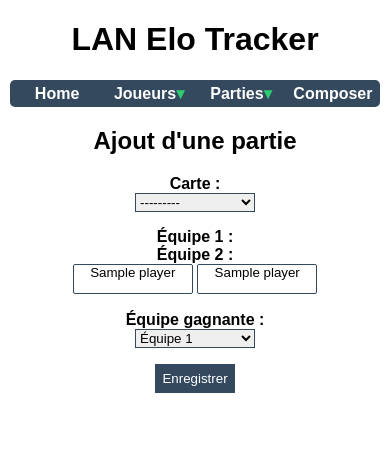
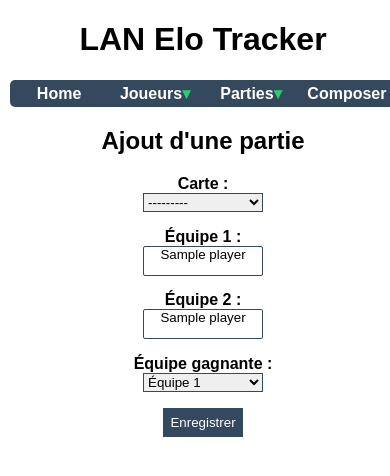
Before and after one commit to Syoann/lanelo, a Django app: page /addgame in a window 390 px wide. Shown: the top 476 px of the page. Run offline with Django 3.2, Linux system fonts and the light colour scheme; tables that the repository leaves empty hold one stand-in row (values such as "Sample post"); parts of the project's set-up code (start-up, migrations or seed data) failed here and were passed over; some libraries are stand-ins or nearby versions.

Commit message:
Modified design in 'add_games' for small resolutions

```diff
--- a/gametracker/static/gametracker/forms.css
+++ b/gametracker/static/gametracker/forms.css
@@ -53,7 +53,31 @@ select#id_team2 {
     }
 
     .form_teams {
-        display: inline;
+        width: 120px;
+        margin: auto;
     }
 
+    .form_teams label[for=id_team1] {
+        grid-row-start: 1;
+        grid-col-start: 1;
+    }
+
+    select#id_team1 {
+        grid-row-start: 2;
+        grid-col-start: 1;
+        width: 100%;
+    }
+
+    .form_teams label[for=id_team2] {
+        margin-top: 15px;
+        grid-row-start: 3;
+        grid-col-start: 1;
+    }
+
+    select#id_team2 {
+        grid-row-start: 4;
+        grid-col-start: 1;
+        grid-column: 1;
+        width: 100%;
+    }
 }
--- a/gametracker/static/gametracker/menu.css
+++ b/gametracker/static/gametracker/menu.css
@@ -5,7 +5,7 @@
     list-style: none;
 }
 #menu {
-    width: 450px;
+    width: 400px;
     margin: auto;
     margin-bottom: 20px;
     color: white;
@@ -73,12 +73,15 @@
         width: 100%;
         overflow: scroll;
     }
+
     #menu li {
         width: 25%;
     }
+
     #menu li ul {
         width: 25%;
     }
+
     #menu li ul li {
         width: 100%;
     }
--- a/gametracker/static/gametracker/style.css
+++ b/gametracker/static/gametracker/style.css
@@ -19,9 +19,9 @@ a:visited {
 
 .introduction
 {
-    text-align: justify;
     width: 400px;
     margin: auto;
+    text-align: justify;
 }
 
 .elo_tracker {
@@ -33,7 +33,7 @@ a:visited {
 }
 
 @media screen and (max-width: 700px) {
-    .introduction {
+    body {
         width: 100%;
     }
 }
```
Also changed, not shown: gametracker/templates/gametracker/player_detail.html (+6 -4 lines).
